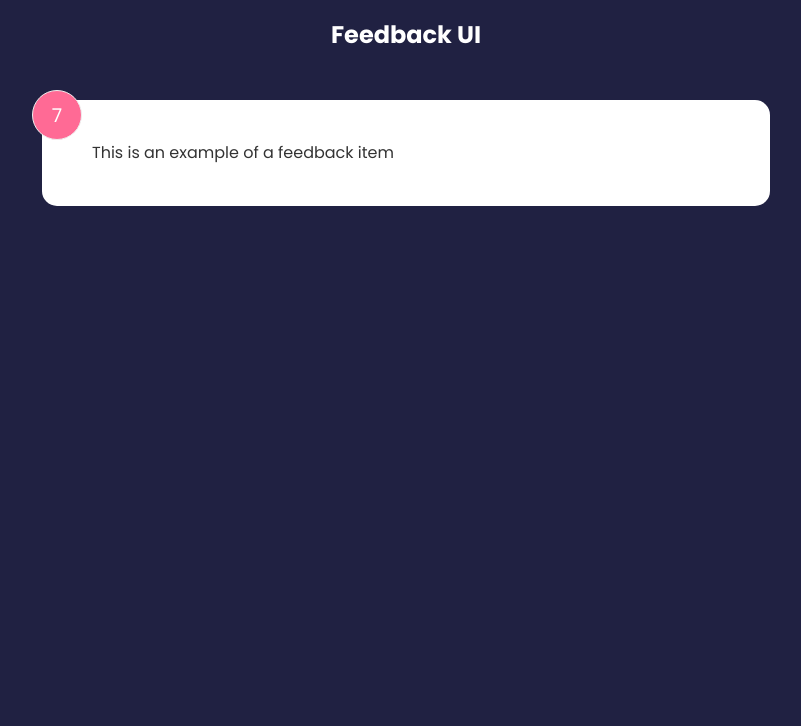
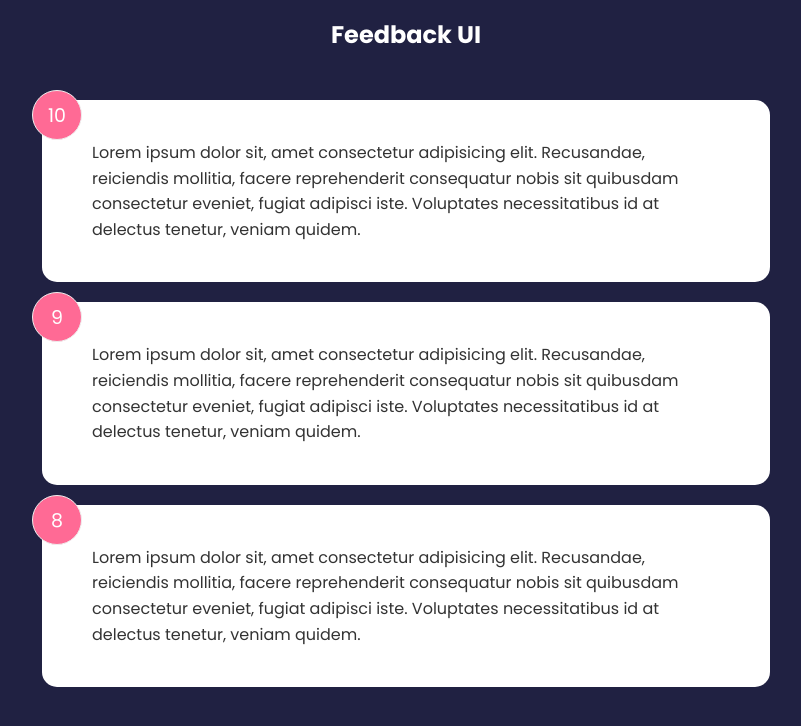
Before and after one commit to timshinsergey/react-feedback-app, a React (Create React App) app: page / in a window 1280 px wide. Shown: the top 726 px of the page, without its empty margins (234-1035 px from the left). Built offline with nearby package versions, Linux system fonts and the light colour scheme.

Commit message:
creating fake data, feedback list component

```diff
--- a/src/App.js
+++ b/src/App.js
@@ -1,12 +1,16 @@
+
+import { useState } from 'react'
 import Header from './components/Header'
-import FeedbackItem from './components/FeedbackItem'
+import FeedbackList from './components/FeedbackList'
+import FeedbackData from './data/FeedbackData'
 
 function App() {
+	const [feedback, setFeedback] = useState(FeedbackData)
 	return (
 		<>
 			<Header />
 			<div className="container">
-				<FeedbackItem />
+				<FeedbackList feedback={feedback} />
 			</div>
 		</>
 	)
--- a/src/components/FeedbackItem.jsx
+++ b/src/components/FeedbackItem.jsx
@@ -1,13 +1,8 @@
-import { useState } from 'react'
-
-function FeedbackItem() {
-  const [rating, setRating] = useState(7)
-  const [text, setText] = useState('This is an example of a feedback item')
-
+function FeedbackItem({ item }) {
   return (
     <div className='card'>
-      <div className='num-display'>{rating}</div>
-      <div className='text-display'>{text}</div>
+      <div className='num-display'>{item.rating}</div>
+      <div className='text-display'>{item.text}</div>
     </div>
   )
 }
--- /dev/null
+++ b/src/components/FeedbackList.jsx
@@ -0,0 +1,16 @@
+import FeedbackItem from './FeedbackItem'
+
+function FeedbackList({ feedback }) {
+  if (!feedback || feedback.length === 0) {
+    return <p>No Feedback Yet</p>
+  }
+  return (
+    <div className='feedback-list'>
+      {feedback.map((item) => (
+        <FeedbackItem key={item.id} item={item} />
+      ))}
+    </div>
+  )
+}
+
+export default FeedbackList
--- /dev/null
+++ b/src/data/FeedbackData.js
@@ -0,0 +1,19 @@
+const FeedbackData = [
+	{
+		id: 1,
+		rating: 10,
+		text: 'Lorem ipsum dolor sit, amet consectetur adipisicing elit. Recusandae, reiciendis mollitia, facere reprehenderit consequatur nobis sit quibusdam consectetur eveniet, fugiat adipisci iste. Voluptates necessitatibus id at delectus tenetur, veniam quidem.'
+	},
+	{
+		id: 2,
+		rating: 9,
+		text: 'Lorem ipsum dolor sit, amet consectetur adipisicing elit. Recusandae, reiciendis mollitia, facere reprehenderit consequatur nobis sit quibusdam consectetur eveniet, fugiat adipisci iste. Voluptates necessitatibus id at delectus tenetur, veniam quidem.'
+	},
+	{
+		id: 3,
+		rating: 8,
+		text: 'Lorem ipsum dolor sit, amet consectetur adipisicing elit. Recusandae, reiciendis mollitia, facere reprehenderit consequatur nobis sit quibusdam consectetur eveniet, fugiat adipisci iste. Voluptates necessitatibus id at delectus tenetur, veniam quidem.'
+	},
+]
+
+export default FeedbackData
```
